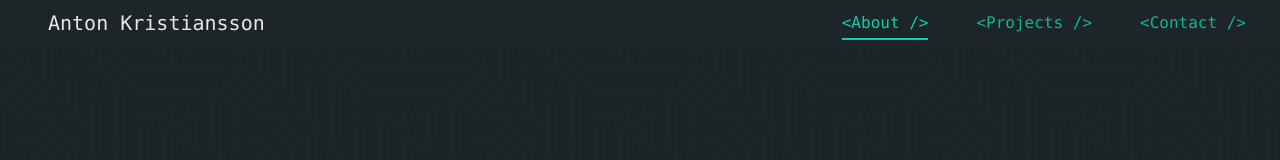
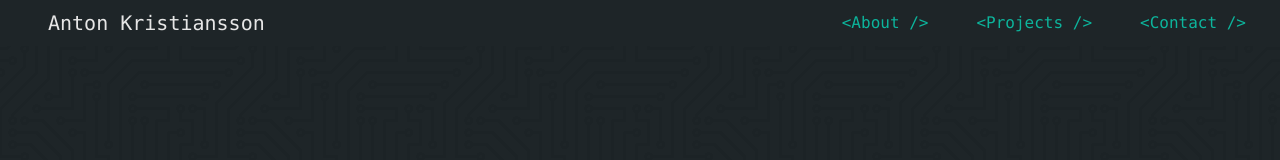
Before and after one commit to AntonKristiansson/AntonKristiansson, a React (Create React App) app: page / in a window 1280 px wide. Shown: the top 160 px of the page. Built offline with nearby package versions, Linux system fonts and the light colour scheme.

Commit message:
fixed scrollspy and the lines that broke

```diff
--- a/src/App.css
+++ b/src/App.css
@@ -15,7 +15,7 @@
   position: absolute;
   height: 1px;
   width: 10vh;
-  left: 0;
+  right: 100%;
   background: linear-gradient(to right, rgba(255, 255, 255, 0) 0%, var(--accent_color) 75%, var(--accent_color) 100%);
   animation: horizontal_beam 40s 0s infinite;
   animation-fill-mode: forwards;
@@ -236,7 +236,7 @@
   position: absolute;
   height: 1px;
   width: 10vh;
-  left: 0;
+  right: 100%;
   background: linear-gradient(to right, rgba(255, 255, 255, 0) 0%, var(--accent_color) 75%, var(--accent_color) 100%);
   animation: horizontal_beam 40s 6s infinite;
   animation-fill-mode: forwards;
@@ -262,7 +262,7 @@
   position: absolute;
   height: 1px;
   width: 10vh;
-  left: 0;
+  right: 100%;
   background: linear-gradient(to right, rgba(255, 255, 255, 0) 0%, var(--accent_color) 75%, var(--accent_color) 100%);
   animation: horizontal_beam 40s 0s infinite;
   animation-fill-mode: forwards;
@@ -382,9 +382,10 @@
 
 
 @keyframes horizontal_beam {
-  0% {left: -10%;}
-  10% {left: 100%;}
-  100% {left: 100%;}
+  0% {right: 100%; width: 10vh;}
+  10% {right: 0; width: 10vh;}
+  13% {width: 0vh;}
+  100% {right: 0; width: 0vh;}
 }
 
 
@@ -403,7 +404,7 @@
   position: absolute;
   height: 10vh;
   width: 100%;
-  top: -50%;
+  bottom: 100%;
   left: 0;
   background: linear-gradient(to bottom, rgba(255, 255, 255, 0) 0%, var(--accent_color) 75%, var(--accent_color) 100%);
   animation: vertical_beam 20s 10s infinite;
@@ -424,7 +425,7 @@
   position: absolute;
   height: 15vh;
   width: 100%;
-  top: -50%;
+  bottom: 100%;
   left: 0;
   background: linear-gradient(to bottom, rgba(255, 255, 255, 0) 0%, var(--accent_color) 75%, var(--accent_color) 100%);
   animation: vertical_beam 20s 11s infinite;
@@ -432,9 +433,10 @@
   animation-timing-function: ease;
 }
 @keyframes vertical_beam {
-  0% {top: -10%;}
-  45% {top: 100%;}
-  100% {top: 100%; }
+  0% {bottom: 100%;}
+  45% {bottom: 0; height: 15vh;}
+  50% {height: 0vh;}
+  100% {bottom: 0; height: 0vh;}
 }
 
 
--- a/src/App.js
+++ b/src/App.js
@@ -19,7 +19,7 @@ function App() {
 
 
   return (
-    <div classname="Portfolio" class="overflow-hidden font-monospace position-relative" data-bs-spy="scroll" data-bs-target=".navbar" data-bs-offset="50">
+    <div classname="Portfolio" class="font-monospace position-relative" data-bs-spy="scroll" data-bs-target="#collapsibleNavbar">
 
     <div id="line"></div>
     <div id="line2"></div>
@@ -36,7 +36,7 @@ function App() {
           <div class="collapse navbar-collapse" id="collapsibleNavbar">
             <ul class="nav">
               <li class="nav-item px-4">
-                <a class="nav-link active px-0" href="#About">&lt;About /&gt;</a>
+                <a class="nav-link px-0" href="#About">&lt;About /&gt;</a>
               </li>
               <li class="nav-item px-4">
                 <a class="nav-link px-0" href="#Projects">&lt;Projects /&gt;</a>
```
Also changed, not shown: src/TODO.txt.
